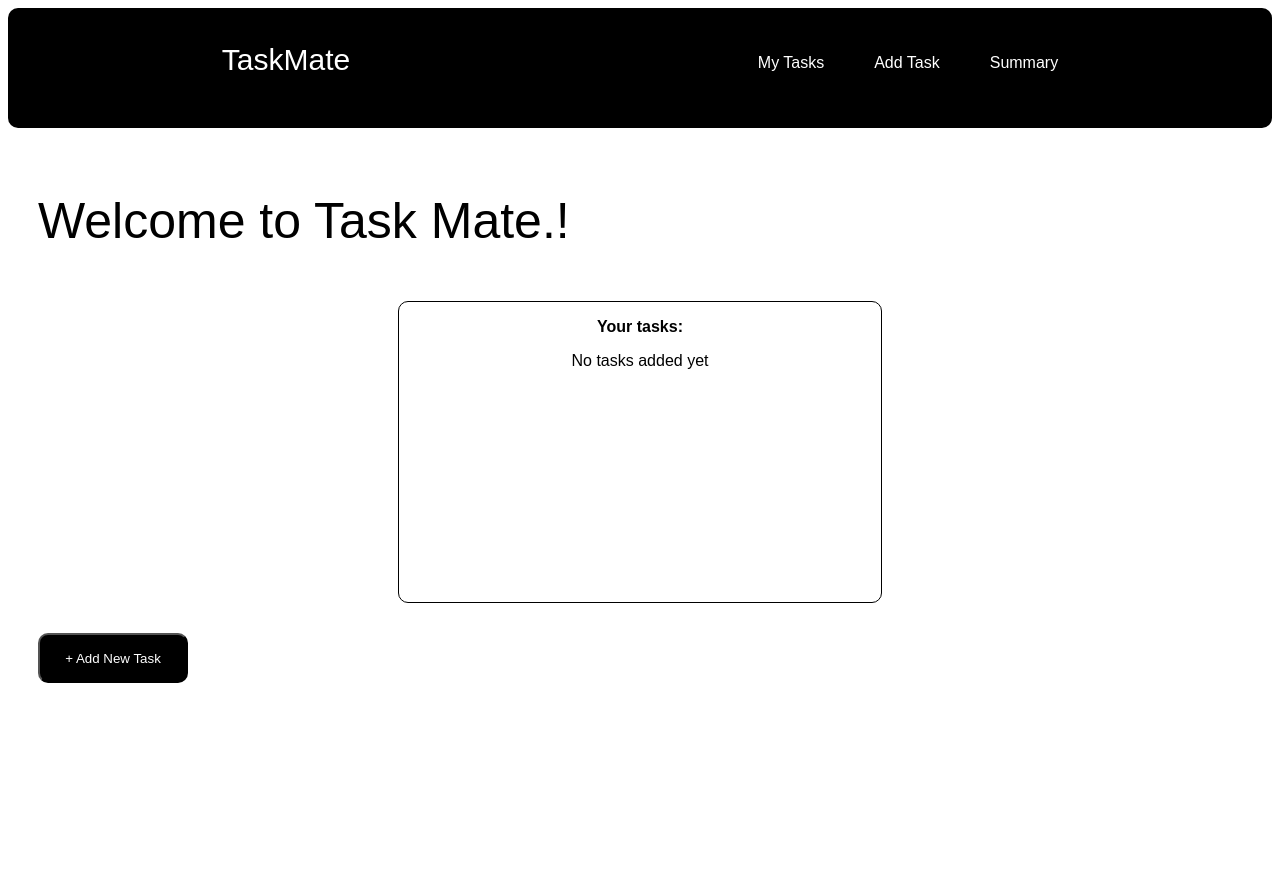
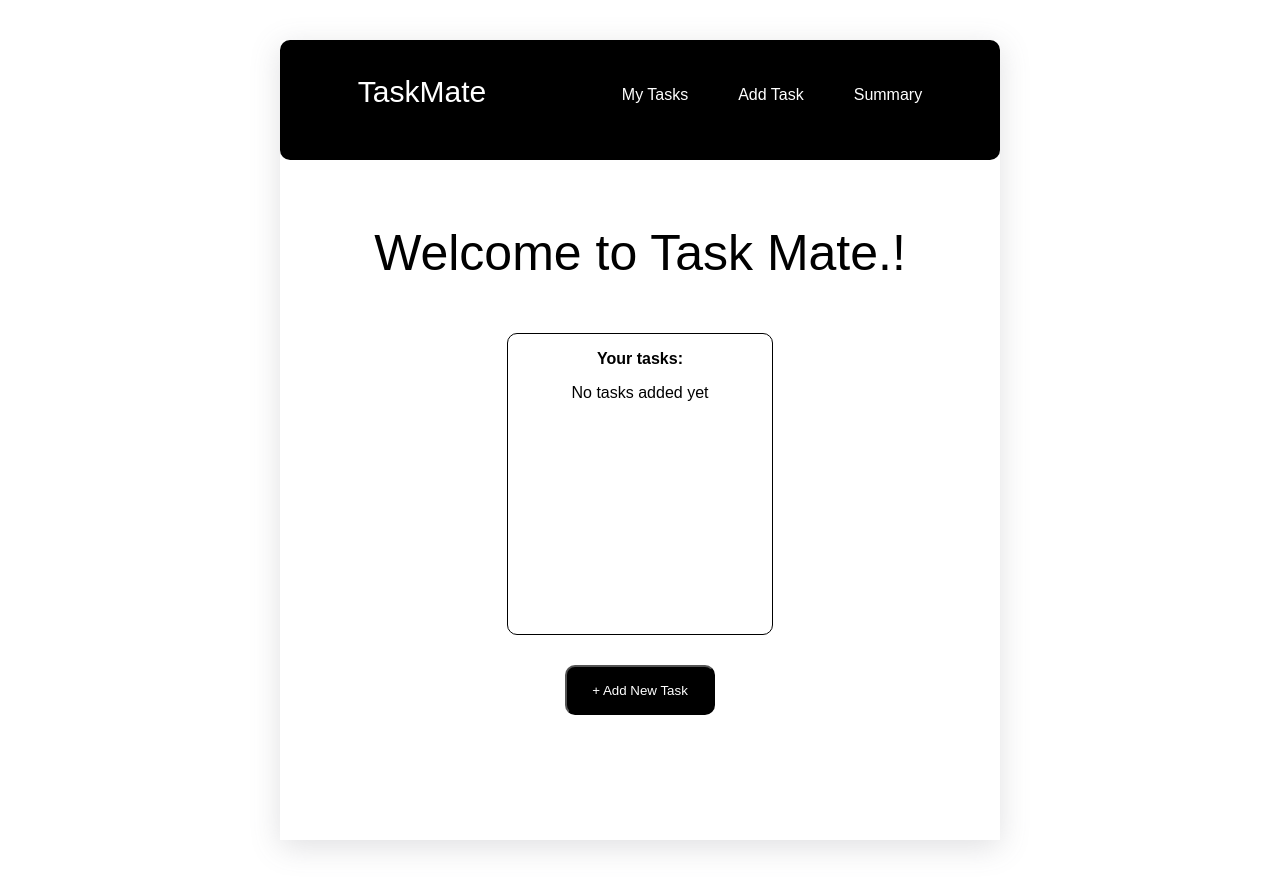
Before and after one commit to mohanrajloganathan05/aviontive-assesment-mohanraj, a React (Vite) app: page / in a window 1280 px wide. Before the commit the page ends 800 px from the top, so only its background shows below. Built offline with nearby package versions, Linux system fonts and the light colour scheme.

Commit message:
updated App.jsx

```diff
--- a/src/App.css
+++ b/src/App.css
@@ -3,4 +3,17 @@
   margin: 0 auto;
   padding: 2rem;
   text-align: center;
+  display: flex;
+  justify-content: center;
+  align-items: center;
 }
+
+.container{
+  display: flex;
+  flex-direction: column;
+  width: 60%;
+  height: 100vh;
+  background-color: #ffffff;
+  box-shadow: rgba(100, 100, 111, 0.2) 0px 7px 29px 0px;
+
+}
--- a/src/App.jsx
+++ b/src/App.jsx
@@ -5,6 +5,7 @@ import Home from "./pages/Home";
 import Navbar from "./components/Navbar";
 import AddTask from "./pages/AddTask";
 import Summary from "./pages/Summary";
+import "./App.css"
 
 function App() {
   const [tasks, setTasks] = useState(() => JSON.parse(localStorage.getItem("tasks")) || []);
@@ -23,6 +24,7 @@ function App() {
   );
 
   return (
+    <div className="container">
     <BrowserRouter>
       <Navbar />
           <Routes>
@@ -31,6 +33,8 @@ function App() {
             <Route path="/summary" element={<Summary tasks={tasks} onToggle={toggleComplete} onDelete={deleteTask} />} />
           </Routes>
       </BrowserRouter>
+    </div>
+
   );
 }
 
```
Lines whose indentation alone changed are shown as unchanged.
